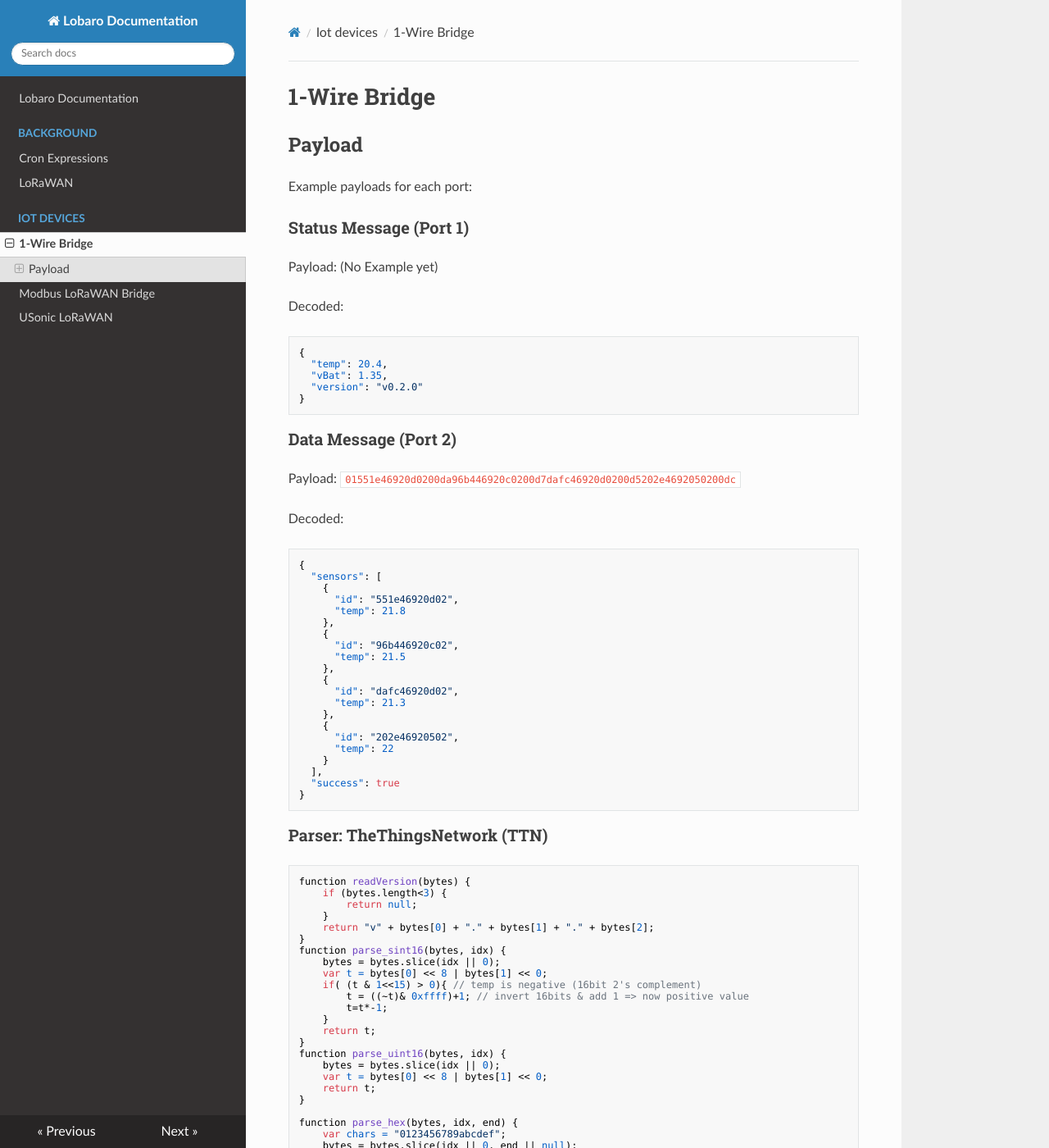
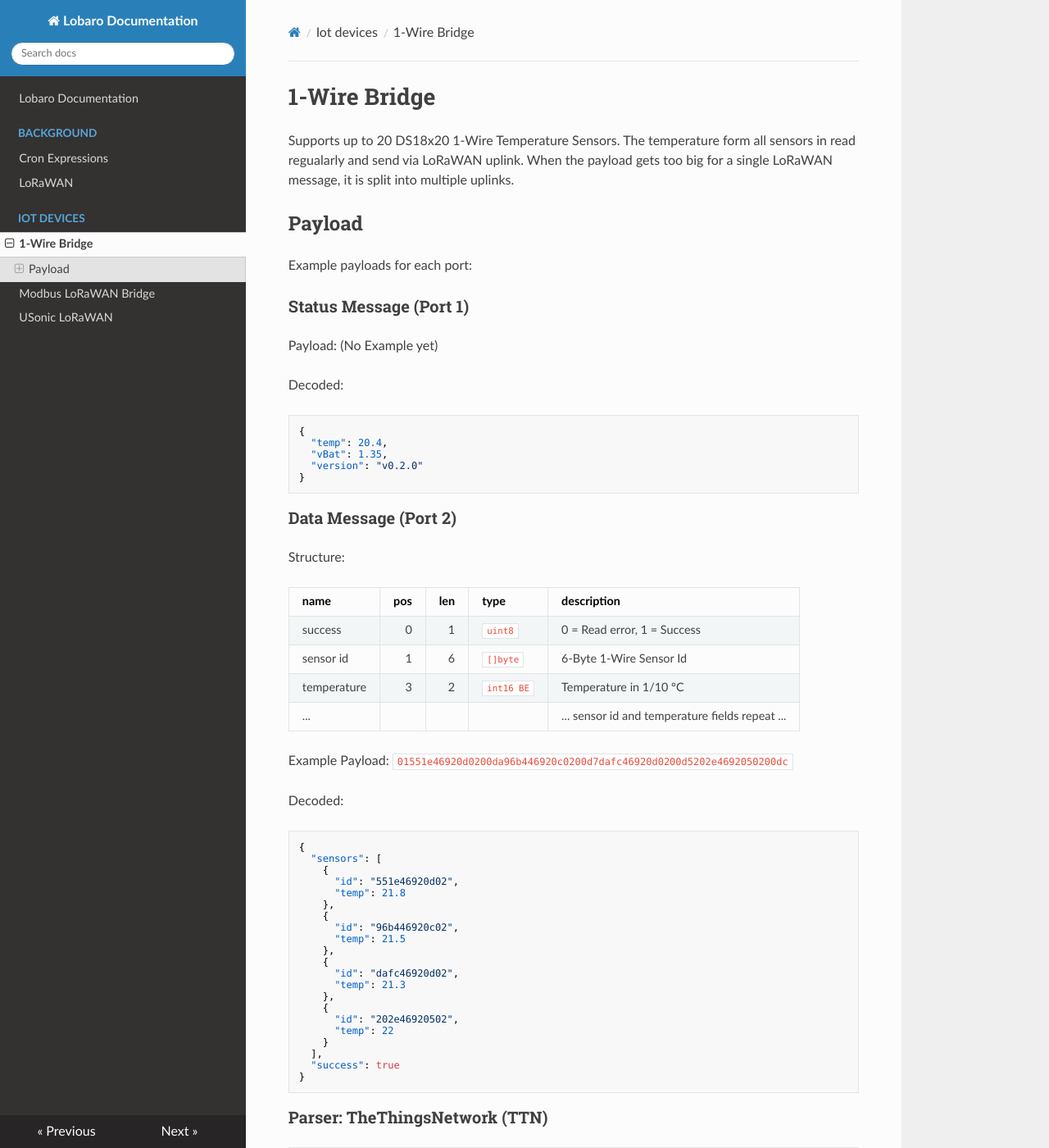
Before and after one commit to Lobaro/docs, an MkDocs documentation site: the page built from docs/iot-devices/1-wire-lorawan.md, in a window 1280 px wide and 1400 px high. Shown: the whole window at 82% size. Built offline with MkDocs 1.6.1, drawn with Linux system fonts in a browser that asks for light colours; nearby versions of some CDN libraries.

Commit message:
Update and rename 1-wire.md to 1-wire-lorawan.md

```diff
--- a/docs/iot-devices/1-wire.md
+++ b/docs/iot-devices/1-wire-lorawan.md
@@ -1,5 +1,7 @@
 # 1-Wire Bridge
 
+Supports up to 20 DS18x20 1-Wire Temperature Sensors. The temperature form all sensors in read regualarly and send via LoRaWAN uplink.
+When the payload gets too big for a single LoRaWAN message, it is split into multiple uplinks.
 
 ## Payload
 
@@ -20,7 +22,16 @@ Decoded:
 
 ### Data Message (Port 2)
 
-Payload:
+Structure:
+
+| name        | pos | len | type       | description |
+| ----------- | --: | --: | ---------- | ----------- |
+| success     |   0 |   1 | `uint8`    | 0 = Read error, 1 = Success |
+| sensor id   |   1 |   6 | `[]byte`   | 6-Byte 1-Wire Sensor Id |
+| temperature |   3 |   2 | `int16 BE` | Temperature in 1/10 °C |
+| ...         |     |     |            | ... sensor id and temperature fields repeat ...  |
+
+Example Payload:
 `01551e46920d0200da96b446920c0200d7dafc46920d0200d5202e4692050200dc`
 
 Decoded:
```
